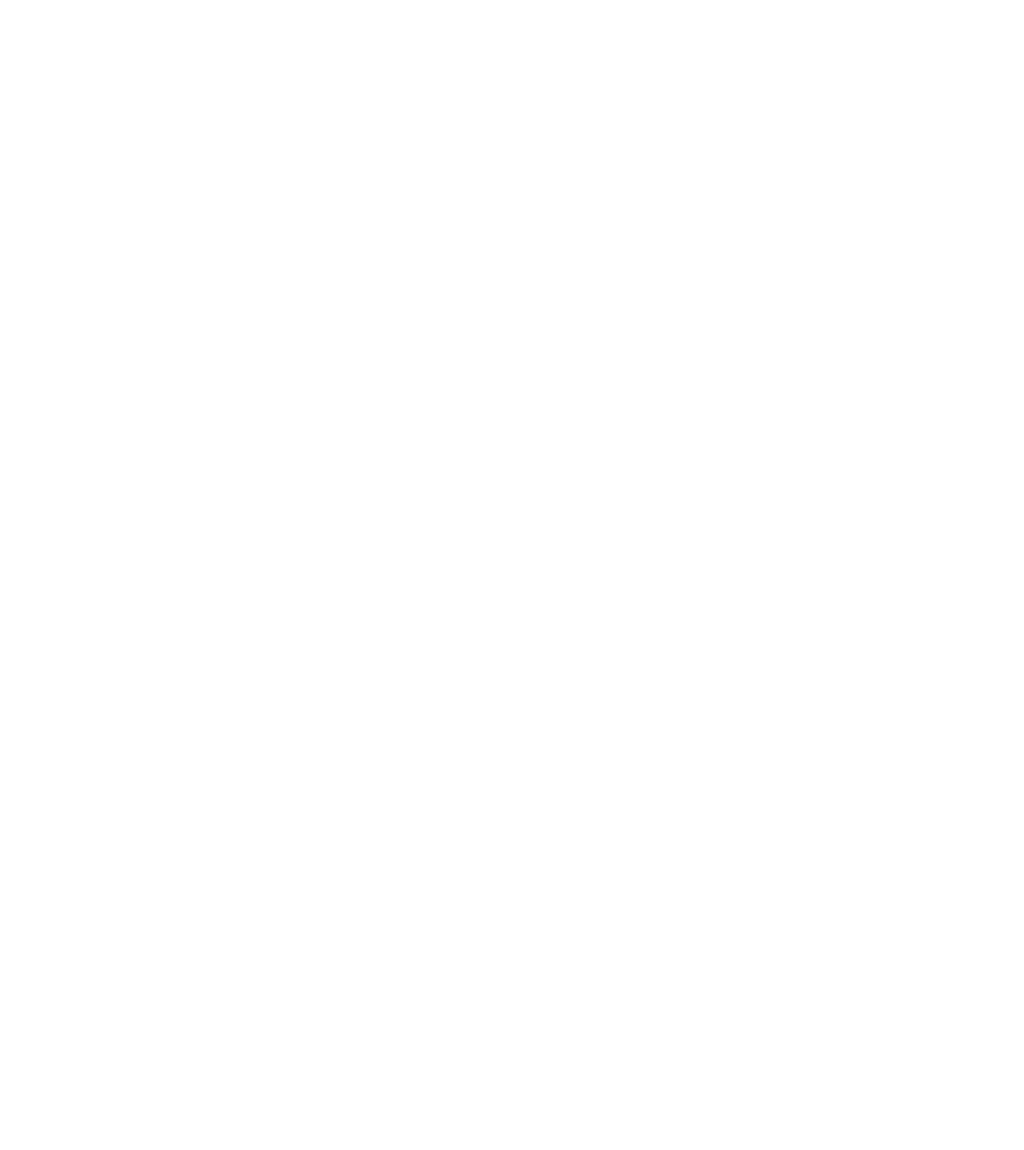
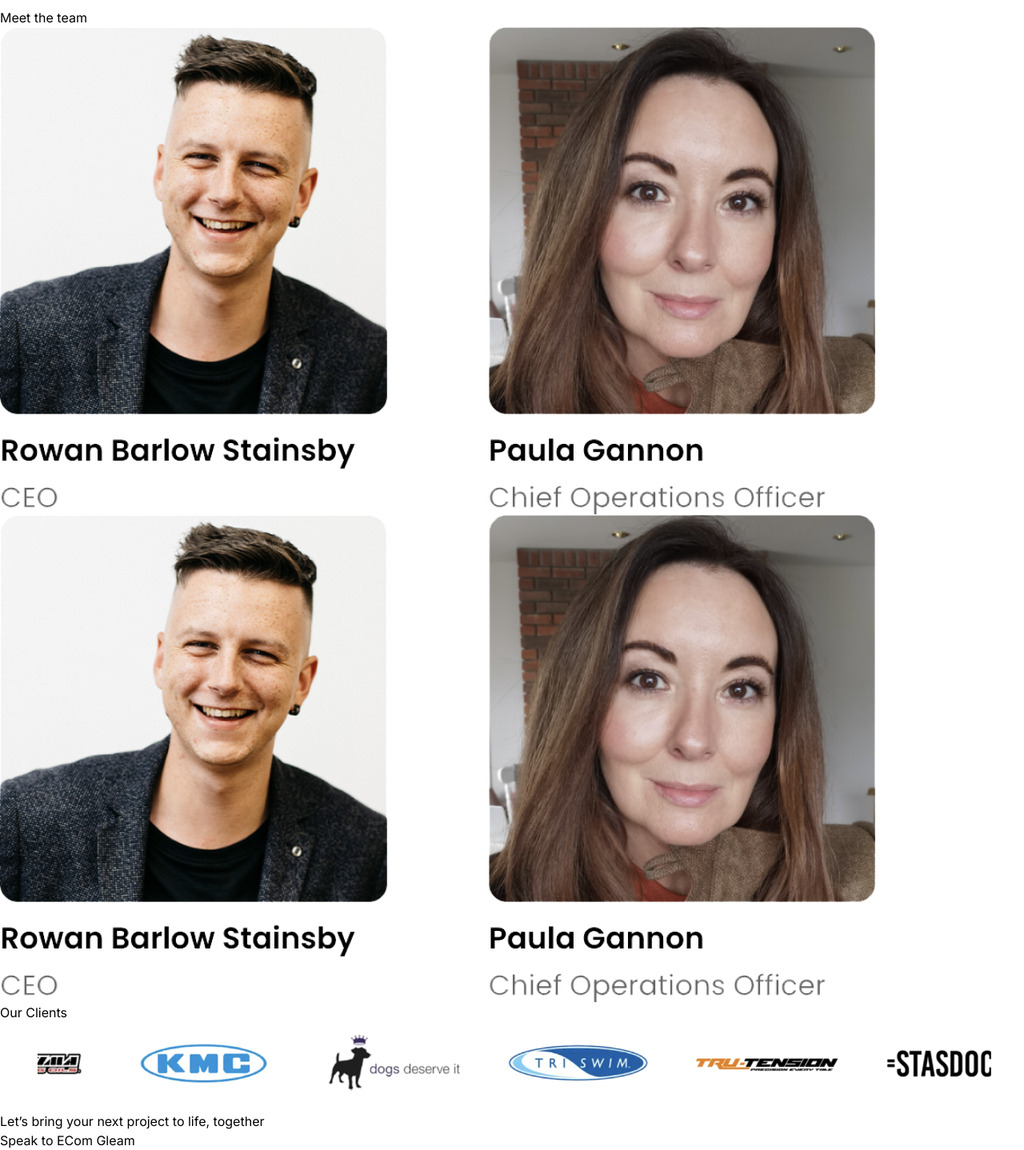
Before and after one commit to irfanulhaq228/ecomgleam-old, a React (Vite) app: page / in a window 1280 px wide. Shown: the part 9455-10893 px from the top of the page at 80% size. Before the commit the page ends 9465 px from the top, so only its background shows below. Built offline with nearby package versions, Linux system fonts and the light colour scheme.

Commit message:
sec 8 and sec 9 of home added

```diff
--- /dev/null
+++ b/src/components/HomeComponents/Section10.jsx
@@ -0,0 +1,16 @@
+import React from "react";
+
+const Section10 = () => {
+  return (
+    <div className="px-4 flex flex-col items-center gap-[35px] pb-[70px]">
+      <p className="text-2xl sm:text-3xl md:text-4xl font-bold text-center uppercase text-[--heading-color] max-w-[650px]">
+        Let’s bring your next project to life, together
+      </p>
+      <button className="h-[40px] px-[20px] rounded-full bg-[--main-color] text-white font-[600]">
+        Speak to ECom Gleam
+      </button>
+    </div>
+  );
+};
+
+export default Section10;
--- a/src/components/HomeComponents/Section7.jsx
+++ b/src/components/HomeComponents/Section7.jsx
@@ -10,8 +10,8 @@
 
 const Section7 = () => {
   return (
-    <div className="py-10 px-4">
-      <p className="text-2xl sm:text-3xl md:text-4xl font-bold text-center uppercase text-gray-800">
+    <div className="py-10 px-4 mt-[30px]">
+      <p className="text-2xl sm:text-3xl md:text-4xl font-bold text-center uppercase text-[--heading-color]">
         Our Partners
       </p>
       <div className="flex overflow-x-auto pb-4 pt-8 gap-6 justify-start xl:justify-center items-center">
--- /dev/null
+++ b/src/components/HomeComponents/Section8.jsx
@@ -0,0 +1,23 @@
+import React from "react";
+
+import img1 from "../../assets/imgs/Home-sec-8-img-1.png"
+
+const Section8 = () => {
+  return (
+    <div className="px-4 mt-[30px]">
+      <p className="text-2xl sm:text-3xl md:text-4xl font-bold text-center uppercase text-[--heading-color]">
+        Meet the team
+      </p>
+      <div className="flex overflow-x-auto pb-4 pt-8 gap-6 justify-start xl:justify-center items-center mt-[20px]">
+        <div className="flex-shrink-0 w-[600px]">
+          <img src={img1} className="w-full" alt="Amazon Logo" />
+        </div>
+        <div className="flex-shrink-0 w-[600px]">
+          <img src={img1} className="w-full" alt="Amazon Logo" />
+        </div>
+      </div>
+    </div>
+  );
+};
+
+export default Section8;
--- /dev/null
+++ b/src/components/HomeComponents/Section9.jsx
@@ -0,0 +1,20 @@
+import React from "react";
+
+import img from "../../assets/imgs/Home-sec-9-img.png";
+
+const Section9 = () => {
+  return (
+    <div className="py-10 px-4 mt-[30px]">
+      <p className="text-2xl sm:text-3xl md:text-4xl font-bold text-center uppercase text-[--heading-color]">
+        Our Clients
+      </p>
+      <div className="flex overflow-x-auto pb-4 pt-8 gap-6 justify-start xl:justify-center items-center">
+        <div className="flex-shrink-0 w-[1300px]">
+          <img src={img} className="w-full" alt="Amazon Logo" />
+        </div>
+      </div>
+    </div>
+  );
+};
+
+export default Section9;
--- a/src/pages/home/index.jsx
+++ b/src/pages/home/index.jsx
@@ -7,6 +7,9 @@
 import Section5 from "../../components/HomeComponents/Section5";
 import Section6 from "../../components/HomeComponents/Section6";
 import Section7 from "../../components/HomeComponents/Section7";
+import Section8 from "../../components/HomeComponents/Section8";
+import Section9 from "../../components/HomeComponents/Section9";
+import Section10 from "../../components/HomeComponents/Section10";
 
 const Home = () => {
   return (
@@ -18,6 +21,9 @@
       <Section5 />
       <Section6 />
       <Section7 />
+      <Section8 />
+      <Section9 />
+      <Section10 />
     </>
   );
 };
```
Also changed, not shown: src/assets/imgs/Home-sec-8-img-1.png (added), src/assets/imgs/Home-sec-9-img.png (added).
